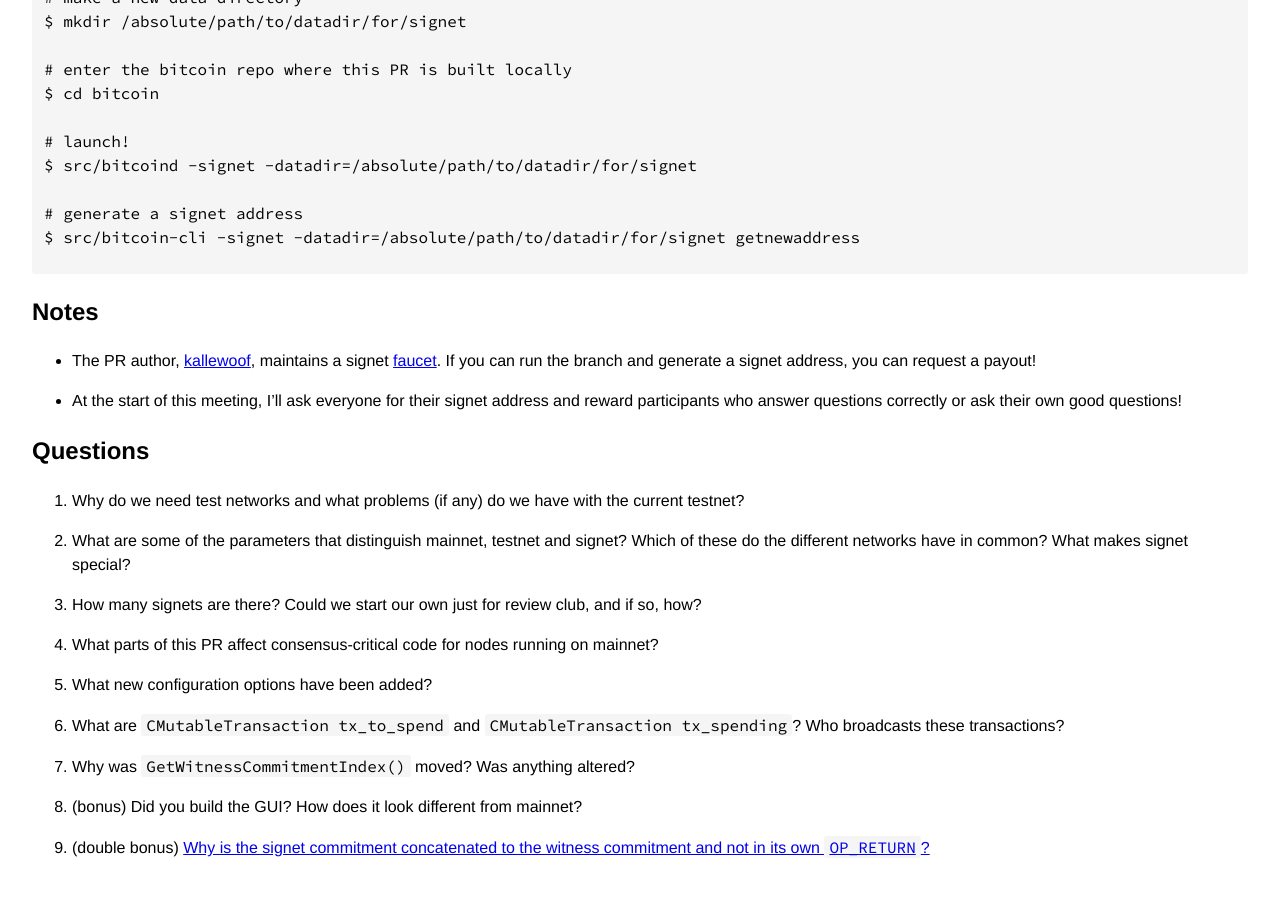
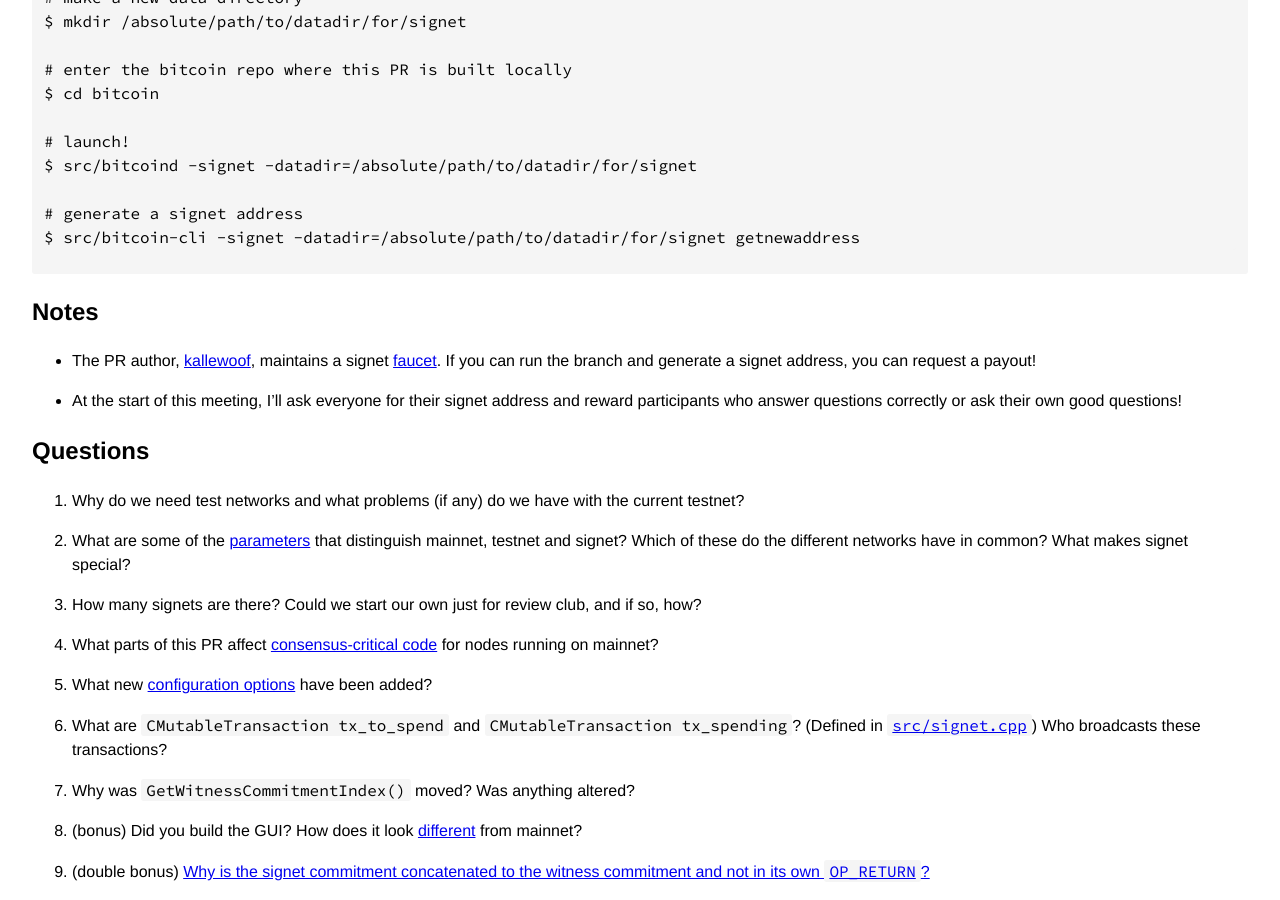
Before and after one commit to bitcoin-core-review-club/website, a Jekyll site: the page built from _posts/2020-09-09-#18267.md, in a window 1280 px wide and 900 px high, scrolled down 706 px. Built offline with Jekyll 4.4.1, drawn with Linux system fonts in a browser that asks for light colours; before the commit the page ends 1582 px from its top, so only the background shows below that.

Commit message:
18267: add links to code in questions section

```diff
--- a/_posts/2020-09-09-#18267.md
+++ b/_posts/2020-09-09-#18267.md
@@ -63,24 +63,32 @@ $ src/bitcoin-cli -signet -datadir=/absolute/path/to/datadir/for/signet getnewad
 1. Why do we need test networks and what problems (if any) do we have with the
    current testnet?
 
-2. What are some of the parameters that distinguish mainnet, testnet and
-   signet?  Which of these do the different networks have in common? What makes
-   signet special?
+2. What are some of the
+   [parameters](https://github.com/bitcoin/bitcoin/pull/18267/files#diff-64cbe1ad5465e13bc59ee8bb6f3de2e7)
+   that distinguish mainnet, testnet and signet?  Which of these do the
+   different networks have in common? What makes signet special?
 
 3. How many signets are there? Could we start our own just for review club, and
    if so, how?
 
-4. What parts of this PR affect consensus-critical code for nodes running on
-   mainnet?
+4. What parts of this PR affect
+   [consensus-critical code](https://github.com/bitcoin/bitcoin/pull/18267/files#diff-24efdb00bfbe56b140fb006b562cc70b)
+   for nodes running on mainnet?
 
-5. What new configuration options have been added?
+5. What new
+   [configuration options](https://github.com/bitcoin/bitcoin/pull/18267/files#diff-dbba8d0e1257cc14ce18de8fd6c9a0b1)
+   have been added?
 
 6. What are `CMutableTransaction tx_to_spend` and `CMutableTransaction
-   tx_spending`?  Who broadcasts these transactions?
+   tx_spending`? (Defined in
+   [`src/signet.cpp`](https://github.com/bitcoin/bitcoin/pull/18267/files#diff-4bdd7c44636dae0429a4d61909eeed17R68-R80))
+   Who broadcasts these transactions?
 
 7. Why was `GetWitnessCommitmentIndex()` moved? Was anything altered?
 
-8. (bonus) Did you build the GUI? How does it look different from mainnet?
+8. (bonus) Did you build the GUI? How does it look
+   [different](https://github.com/bitcoin/bitcoin/pull/18267/files#diff-33bbb04c567cbff8ac0fb4edc1a2a9de)
+   from mainnet?
 
 9. (double bonus) [Why is the signet commitment concatenated to the witness
    commitment and not in its own
```
